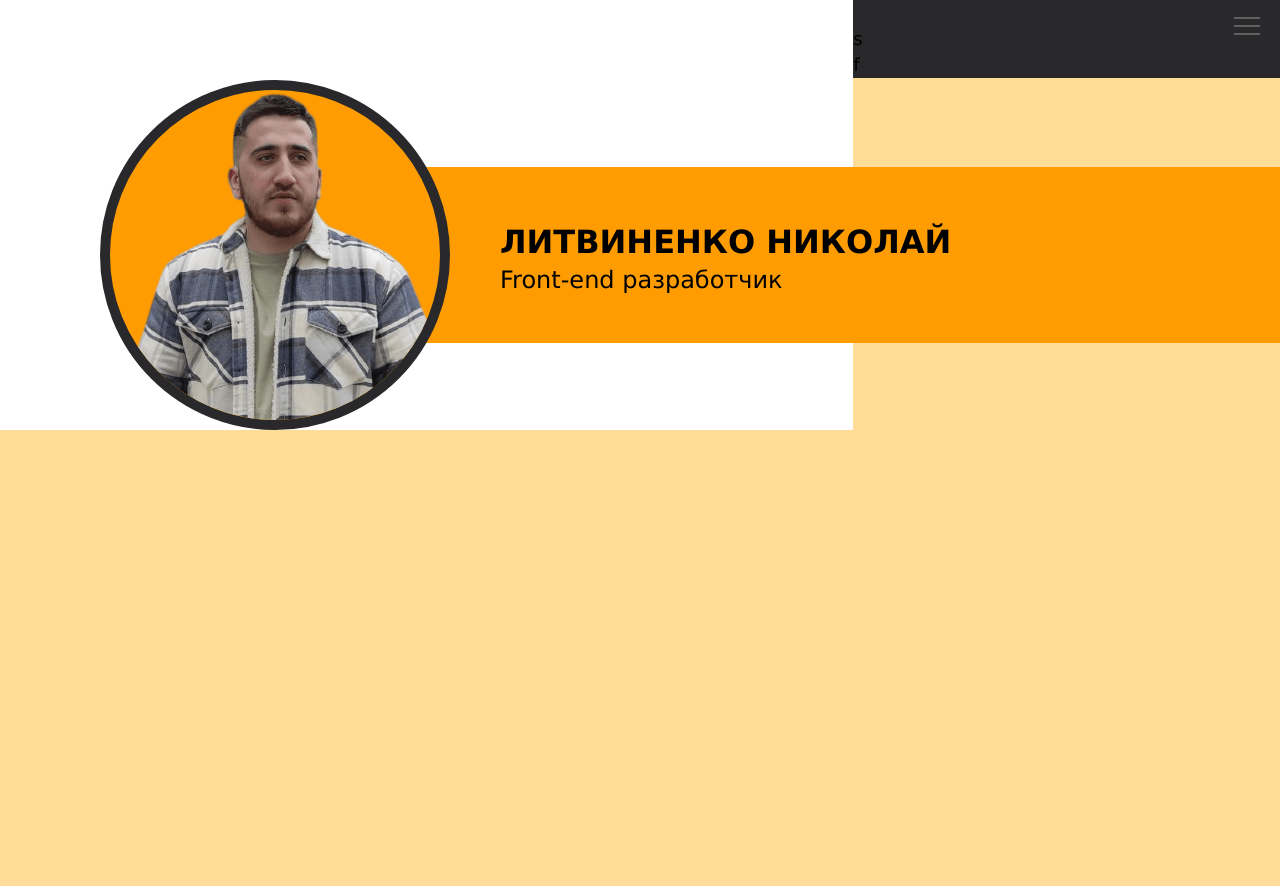
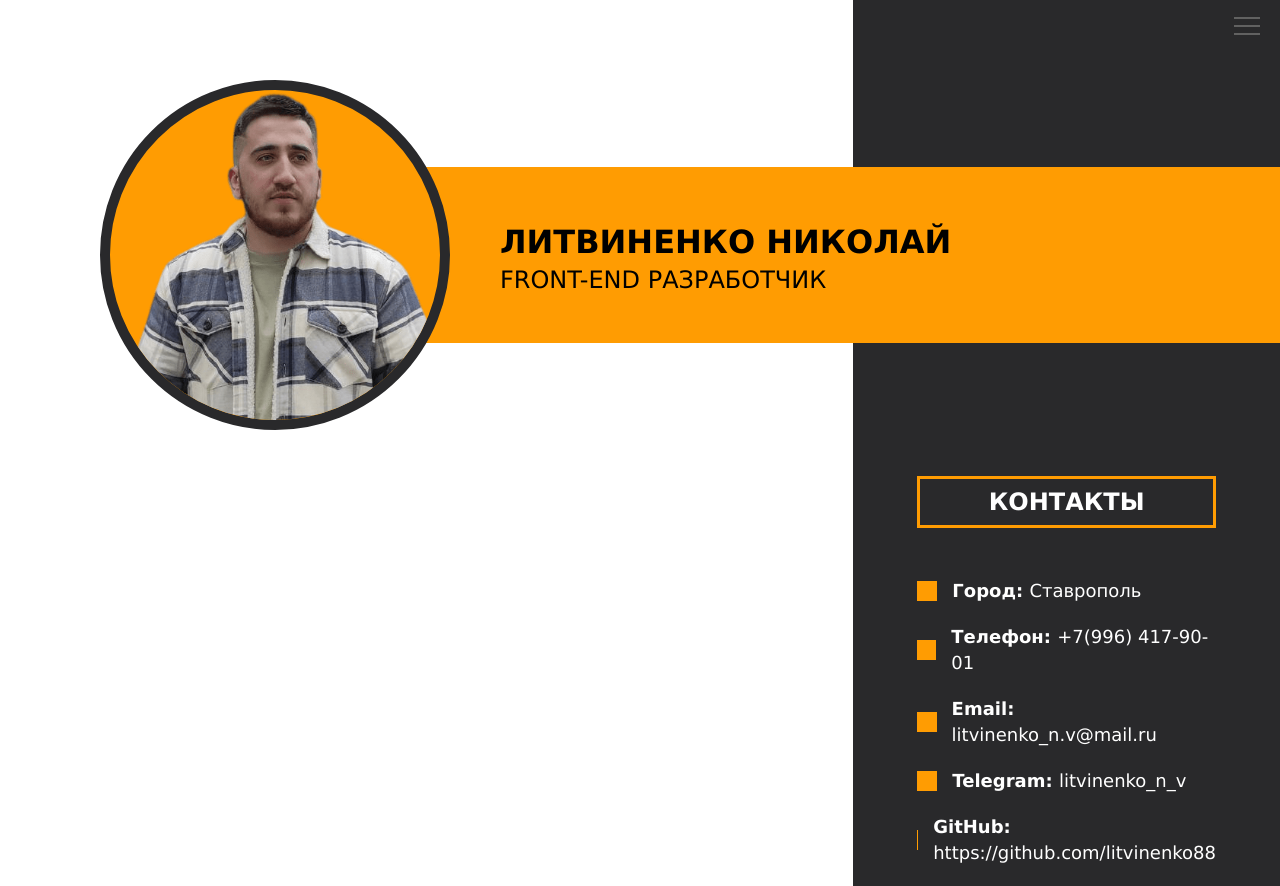
Before and after one commit to litvinenko88/rsschool-cv, a plain HTML site: page index.html in a window 1280 px wide. Before the commit the page ends 800 px from the top, so only its background shows below. Drawn offline with Linux system fonts and the light colour scheme.

Commit message:
feat: additional contact information

```diff
--- a/index.html
+++ b/index.html
@@ -13,7 +13,7 @@
          <main class="main">
             <div class="main__container-person">
                <div class="main__container-img">
-                  <img class="main__img" src="/105420686-transformed.png" alt="">
+                  <img class="main__img" src="/105420686-transformed.png" alt="Фото">
                </div>
 
                <div class="main__text-container">
@@ -43,11 +43,45 @@
                   </ul>
                </nav>
 
-               s
+               <div class="contact">
+                  <div class="contact__heading-container">
+                     <h2 class="contact__heading">Контакты</h2>
+                  </div>
+
+                  <div class="contact-container">
+                     <div class="contact-container__box-contact">
+                        <div class="icon-cub"></div>
+                        <h2 class="contact-container__text">Город: <span>Ставрополь</span></h2>
+                     </div>
+
+                     <div class="contact-container__box-contact">
+                        <div class="icon-cub"></div>
+                        <h2 class="contact-container__text">Телефон: <span>+7(996) 417-90-01</span></h2>
+                     </div>
+
+                     <div class="contact-container__box-contact">
+                        <div class="icon-cub"></div>
+                        <h2 class="contact-container__text">Email: <span>litvinenko_n.v@mail.ru</span></h2>
+                     </div>
+
+                     <div class="contact-container__box-contact">
+                        <div class="icon-cub"></div>
+                        <h2 class="contact-container__text">Telegram: <span>litvinenko_n_v</span></h2>
+                     </div>
+
+                     <div class="contact-container__box-contact">
+                        <div class="icon-cub"></div>
+                        <h2 class="contact-container__text">GitHub: <span>https://github.com/litvinenko88</span></h2>
+                     </div>
+                  </div>
+               </div>
+
+
+
             </header>
 
             <footer class="footer">
-               f
+
             </footer>
          </section>
 
--- a/style.css
+++ b/style.css
@@ -18,67 +18,6 @@ body {
 }
 
 /***********************************************/
-
-.wrapper {
-  position: relative;
-  overflow: hidden;
-  max-width: 1900px;
-  margin: 0 auto;
-  display: grid;
-  grid-template-columns: repeat(12, 1fr);
-}
-.main {
-  background: var(--white-color);
-  padding: 80px 0 0 100px;
-  grid-column: 1 / 9;
-}
-.main__container-person {
-  display: flex;
-  align-items: center;
-}
-.main__container-img {
-  position: relative;
-  z-index: 10;
-  width: 350px;
-  height: 350px;
-  border: 10px solid var(--black-color);
-  border-radius: 50%;
-  overflow: hidden;
-  background: var(--orange-color);
-}
-.main__img {
-  width: 350px;
-  position: absolute;
-  margin-left: auto;
-  margin-right: auto;
-  left: 0;
-  right: 0;
-}
-
-.main__text-container {
-  background: var(--orange-color);
-  padding: 50px 0px 50px 80px;
-  width: 100%;
-  position: absolute;
-  right: -420px;
-}
-
-.main__person-name{
-   text-transform: uppercase;
-   font-size: 32px;
-   line-height: 50px;
-}
-
-.main__person-profession{
-   font-size: 24px;
-   font-weight: 400;
-}
-
-.info {
-  grid-column: 9 / 13;
-}
-/***********************/
-
 #menu__toggle {
   opacity: 0;
 }
@@ -150,11 +89,120 @@ body {
 .menu__item:hover {
   background-color: #cfd8dc;
 }
+
+.hamburger-menu {
+  margin-bottom: 450px;
+}
+
 /*********************************************/
+
+.wrapper {
+  position: relative;
+  overflow: hidden;
+  max-width: 1900px;
+  margin: 0 auto;
+  display: grid;
+  grid-template-columns: repeat(12, 1fr);
+}
+.main {
+  background: var(--white-color);
+  padding: 80px 0 0 100px;
+  grid-column: 1 / 9;
+}
+.main__container-person {
+  display: flex;
+  align-items: center;
+}
+.main__container-img {
+  position: relative;
+  z-index: 10;
+  width: 350px;
+  height: 350px;
+  border: 10px solid var(--black-color);
+  border-radius: 50%;
+  overflow: hidden;
+  background: var(--orange-color);
+}
+.main__img {
+  width: 350px;
+  position: absolute;
+  margin-left: auto;
+  margin-right: auto;
+  left: 0;
+  right: 0;
+}
+
+.main__text-container {
+  background: var(--orange-color);
+  padding: 50px 0px 50px 80px;
+  width: 100%;
+  position: absolute;
+  right: -420px;
+}
+
+.main__person-name {
+  text-transform: uppercase;
+  font-size: 32px;
+  line-height: 50px;
+}
+
+.main__person-profession {
+  font-size: 24px;
+  font-weight: 400;
+  text-transform: uppercase;
+}
+
+.info {
+  grid-column: 9 / 13;
+  background: var(--black-color);
+}
+/***********************/
+
 .header {
-  background: var(--black-color);
+}
+
+.contact__heading-container {
+  width: 70%;
+  margin: 0 auto;
+  padding: 10px;
+  border: 3px solid var(--orange-color);
+  margin-bottom: 50px;
+}
+
+.contact__heading {
+  color: var(--white-color);
+  text-align: center;
+  font-size: 24px;
+  text-transform: uppercase;
+}
+.contact-container__box-contact{
+   display: flex;
+   align-items: center;
+   width: 70%;
+   margin: 0 auto;
+   margin-bottom: 20px;
+}
+
+.contact-container__box-contact span {
+   font-size: 18px;
+   font-weight: 400;
+}
+
+.contact-container{
+
+}
+
+.contact-container__text{
+   color: var(--white-color);
+   font-size: 18px;
 }
 
 .footer {
-  background: var(--black-color);
 }
+
+.icon-cub{
+   width: 20px;
+   height: 20px;
+   background: var(--orange-color);
+   margin-right: 15px;
+}
```
